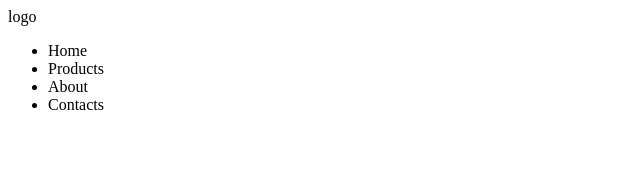
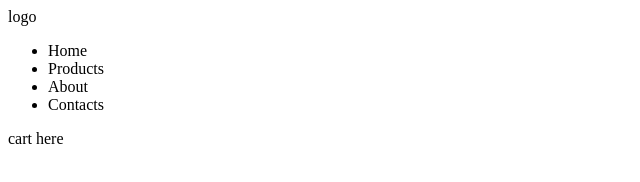
Before and after one commit to msetitech/COMPUTESELLING, a plain HTML site: page index.html in a window 1280 px wide. Shown: the full height of the page, 0-640 px from the left. Drawn offline with Linux system fonts and the light colour scheme.

Commit message:
complete

```diff
--- a/index.html
+++ b/index.html
@@ -15,6 +15,7 @@
 					<li>About</li>
 					<li>Contacts</li>
 				</ul>
+				<div class="cardicon">cart here</div>
 			</div>
 		</nav>
 	</body>
```
